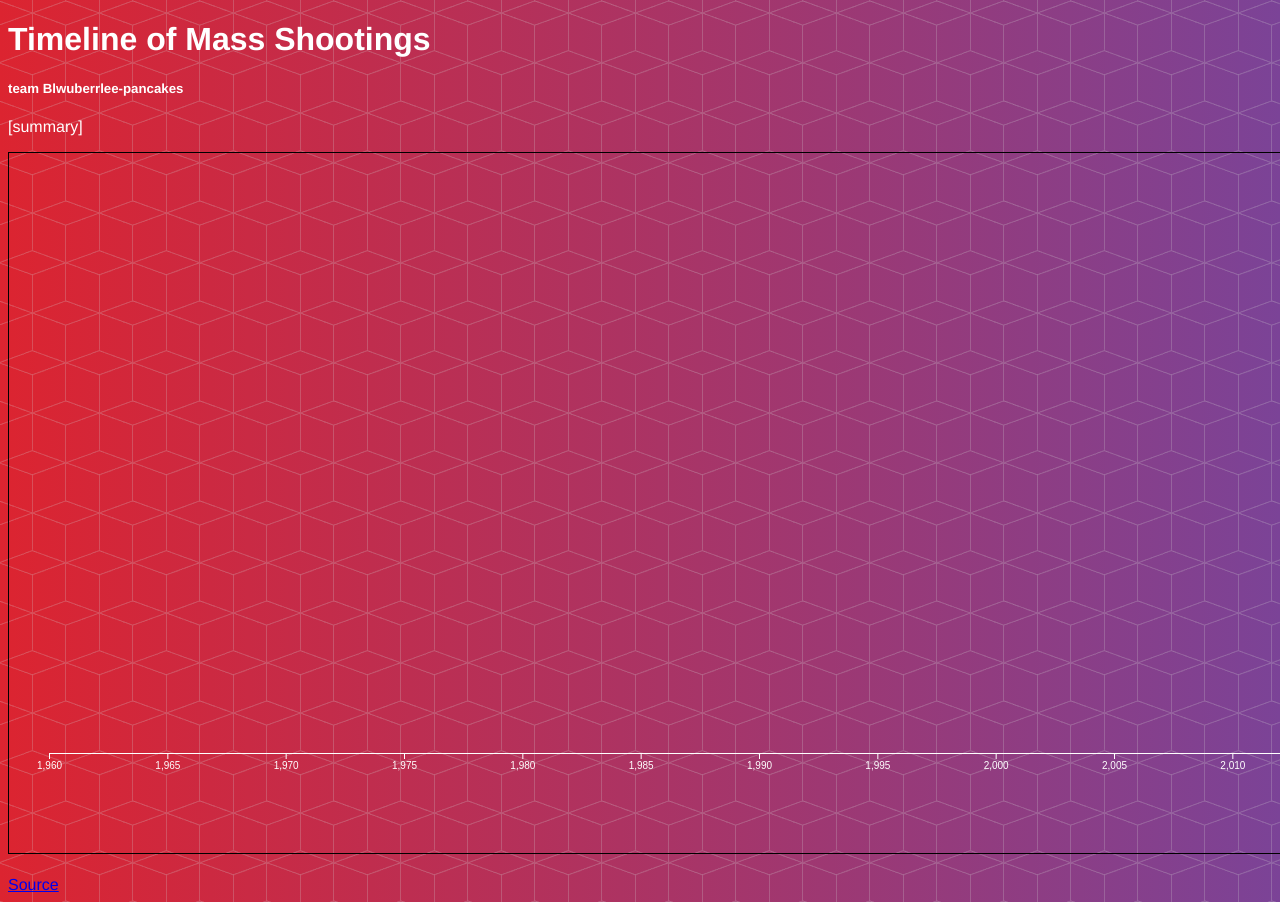
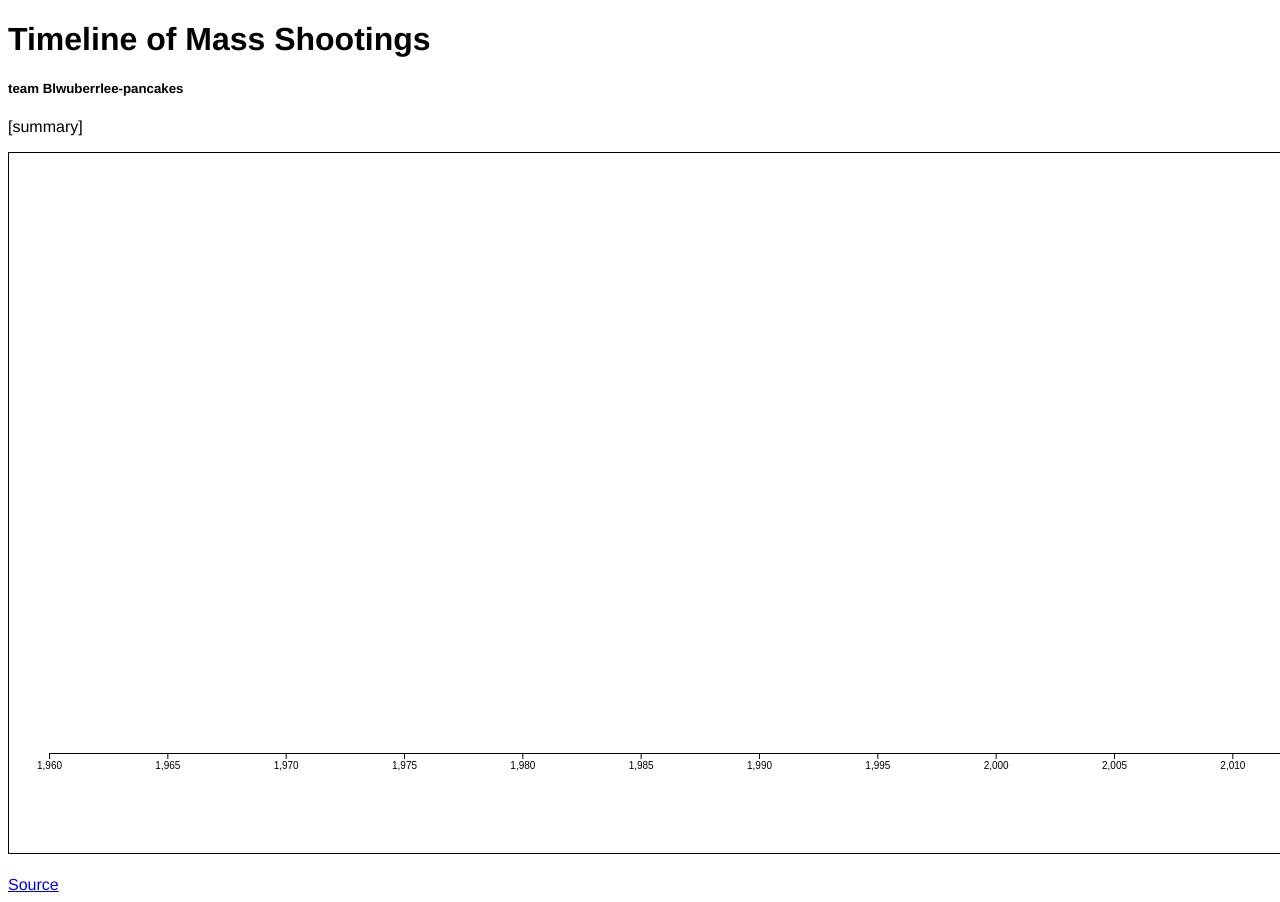
Before and after one commit to vivienlee00/blwuberrlee-pancakes_berriB_leeV_panC_wuJ, a Flask app: page / in a window 1280 px wide; the page is wider, and only the part inside the window is pictured. Run offline with Flask 2, Linux system fonts and the light colour scheme; some libraries are stand-ins or nearby versions.

Commit message:
confused, not working

```diff
--- a/static/css/home.css
+++ b/static/css/home.css
@@ -1,8 +1,8 @@
 body{
-    background: url(../img/bg-pattern.png),#7b4397;
+    /* background: url(../img/bg-pattern.png),#7b4397;
     background: url(../img/bg-pattern.png),-webkit-linear-gradient(to left,#7b4397,#dc2430);
     background: url(../img/bg-pattern.png),linear-gradient(to left,#7b4397,#dc2430);
-    color: white;
+    color: white; */
     font-family: Helvetica;
 }
 
--- a/static/script.js
+++ b/static/script.js
@@ -14,6 +14,9 @@
 var margin = { top: 40, right: 40, bottom: 100, left: 40 };
 
 //var data = [10, 15, 20, 25, 30]; //change to fit dataset later on
+var xData = ["A", "B", "C"];
+var data = [{month:'Jan', A:20, B:5, C:10},
+            {month:'Feb', A:30, B:10, C:20}];
 
 var setup=function(){
 
@@ -28,3 +31,53 @@
 var bottomaxis = svg.append("g")
 bottomaxis.call(xAxis);
 bottomaxis.attr("transform", "translate(0," + (height-margin.bottom) + ")");
+
+var color = d3.scale.category20(); //a color scale that d3 has built in!
+var data = [
+  [{y:21},{y:10},{y:10},{y:38},{y:20}],
+  [{y:14},{y:25},{y:21},{y:10},{y:10}],
+  [{y:14},{y:35},{y:21},{y:10},{y:4}]
+];
+
+var stack = d3.layout.stack();
+stack(data); //stackifying the data
+
+var max = d3.max(data, function(d) {
+ return d3.max(d, function(v) {
+    return v.y + v.y0
+ })
+})
+
+var height = 416;
+var yscale = d3.scale.linear()
+   .domain([0, max])
+   .range([0, height]);
+
+var group = svg.append("g") //create a group so you can move everything around together
+   .attr("transform", "translate(" + [100, 100] + ")")
+
+var layers = group.selectAll("g")
+ .data(data)
+ .enter()
+ .append("g")
+ .style({
+   fill: function(d,i) { return color(i) }
+ })
+
+var stacks = layers.selectAll("rect")
+   .data(function(d) { return d }) //create one shape for each data point
+	.enter()
+   .append("rect")
+   .attr({
+   width: 30,
+   height: function(d,i) {
+     return yscale(d.y)
+   },
+   x: function(d,i) {
+    return i * 40 //this is just a way to make the bars a certain distance apart
+   },
+   y: function(d,i) {
+     return height - yscale(d.y0 + d.y) //subtract cause you flip it!
+   }
+
+   })
```
